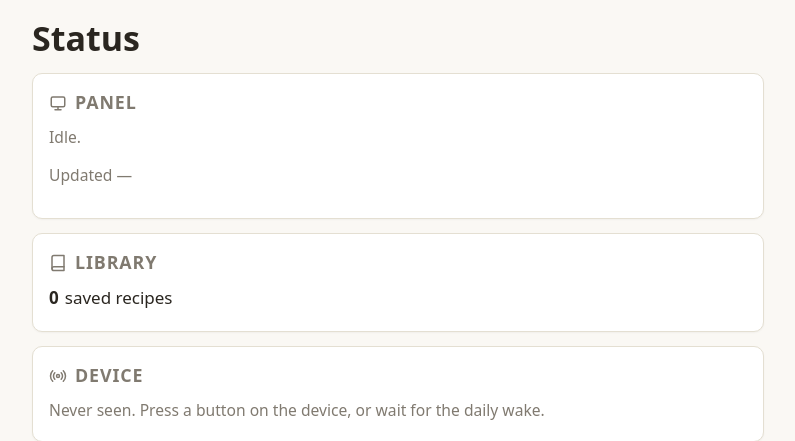
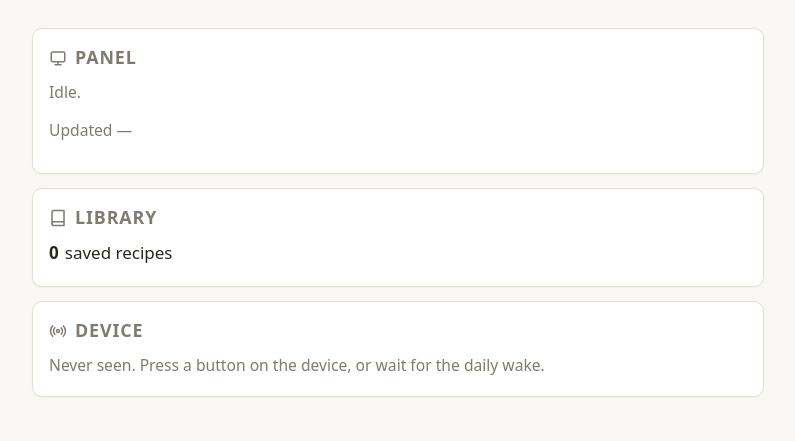
Before and after one commit to sploutchy/ePepper, a FastAPI app: page /app/status in a window 1280 px wide. Shown: the part 57-498 px from the top of the page, without its empty margins (242-1037 px from the left). Run offline with FastAPI, Linux system fonts and the light colour scheme; data that the repository does not hold is empty; parts of the project's set-up code (start-up, migrations or seed data) failed here and were passed over; some libraries are stand-ins or nearby versions.

Commit message:
fix(web): drop redundant page headings on add + status
The "Add a recipe" and "Status" h1s duplicated information already
conveyed by the icon the user just tapped in the header nav. Drop them
and remove the now-orphaned .page-title CSS rule.

https://claude.ai/code/session_01NbSLXadoqUchuksnDxU8pF

```diff
--- a/server/web/static/app.css
+++ b/server/web/static/app.css
@@ -438,9 +438,6 @@ button.link.danger:hover { color: var(--danger); filter: brightness(1.15); }
 :root[data-theme="dark"] .theme-toggle .theme-icon-dark { display: block; }
 :root[data-theme="dark"] .theme-toggle .theme-icon-light { display: none; }
 
-/* Page titles (add / status) — match h1 weight to detail page */
-.page-title { margin: 4px 0 6px; line-height: 1.2; }
-
 /* Add page — URL field is the headliner (the common case); photo and
    JSON-LD live in compact tiles below. */
 .add-row {
--- a/server/web/templates/add.html
+++ b/server/web/templates/add.html
@@ -3,8 +3,6 @@
 {% block title %}Add recipe · ePepper{% endblock %}
 
 {% block content %}
-<h1 class="page-title">Add a recipe</h1>
-
 <div id="add-result"></div>
 
 <form class="add-row"
--- a/server/web/templates/status.html
+++ b/server/web/templates/status.html
@@ -2,8 +2,6 @@
 {% block title %}Status · ePepper{% endblock %}
 
 {% block content %}
-<h1 class="page-title">Status</h1>
-
 {# Auto-refresh every 30s so battery / last-seen / panel preview stay live
    without the user reloading. The whole status body is replaced — cheap
    because it's a handful of small DOM nodes. #}
```
